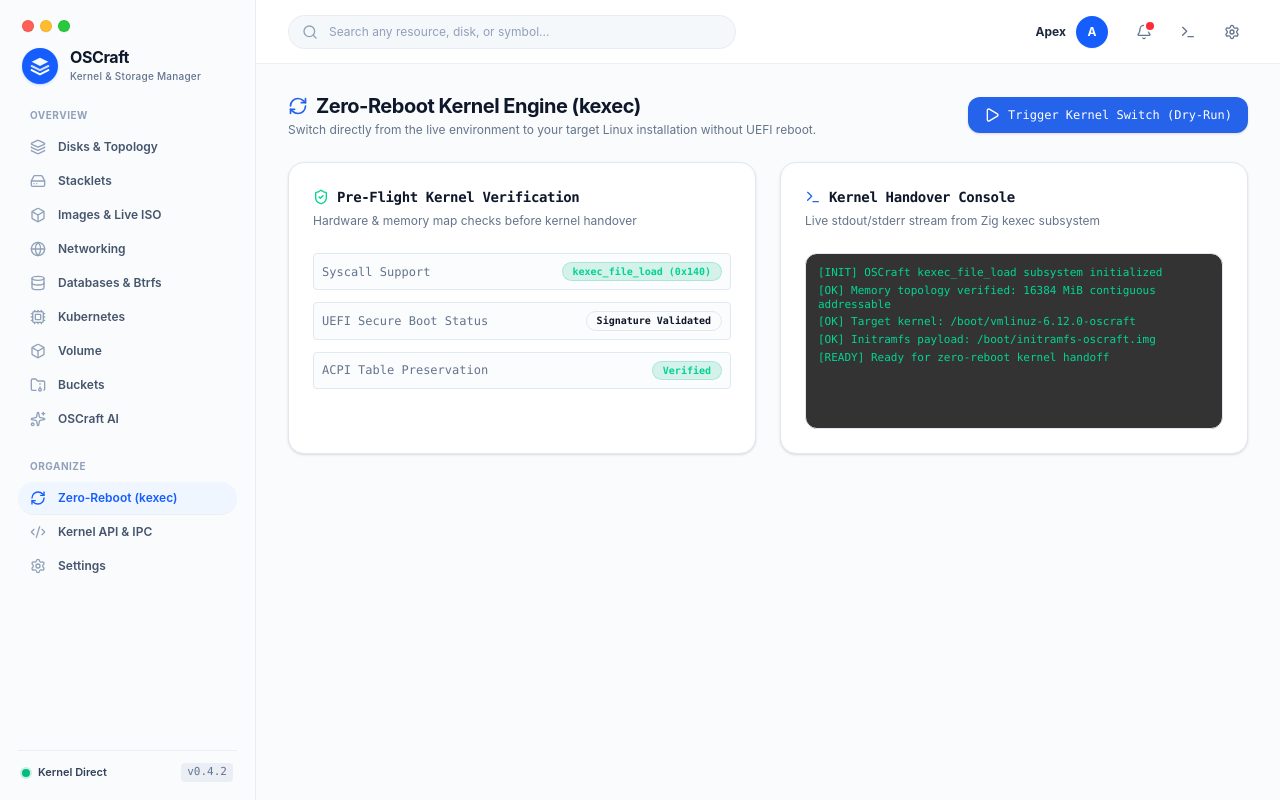
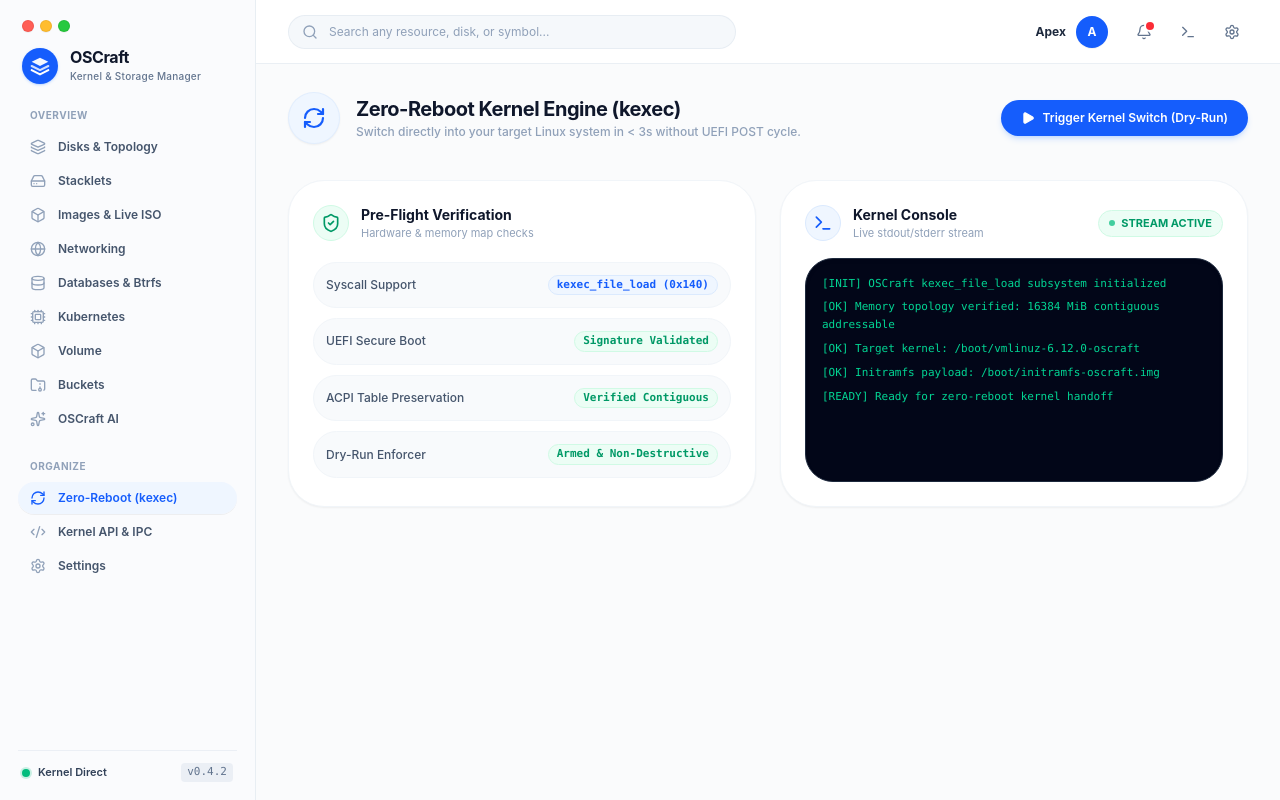
Before and after one commit to Judeadeniji/OSCraft, a React (Vite) app in the folder frontend/: page /#/kexec in a window 1280 px wide. Built offline with nearby package versions, Linux system fonts and the light colour scheme.

Commit message:
feat(frontend): redesign zero-reboot kexec view and remove component export

```diff
--- a/frontend/src/routes/kexec.tsx
+++ b/frontend/src/routes/kexec.tsx
@@ -1,15 +1,13 @@
 import { createFileRoute } from '@tanstack/react-router'
 import { useState } from 'react'
-import { RefreshCw, Play, CheckCircle2, ShieldCheck, Terminal } from 'lucide-react'
-import { Card, CardHeader, CardTitle, CardDescription, CardContent } from '@/components/ui/card'
+import { RefreshCw, Play, ShieldCheck, Terminal, CheckCircle2, AlertCircle } from 'lucide-react'
 import { Button } from '@/components/ui/button'
-import { Badge } from '@/components/ui/badge'
 
 export const Route = createFileRoute('/kexec')({
   component: KexecComponent,
 })
 
-export function KexecComponent() {
+function KexecComponent() {
   const [isRunning, setIsRunning] = useState(false)
   const [logs, setLogs] = useState<string[]>([
     '[INIT] OSCraft kexec_file_load subsystem initialized',
@@ -25,10 +23,10 @@ export function KexecComponent() {
     try {
       if (window.nanoui) {
         await window.nanoui.call('kernel.executeKexec', { dryRun: true })
-        setLogs((prev) => [...prev, '[SUCCESS] Kernel simulated switch complete. (Dry Run)'])
+        setLogs((prev) => [...prev, '[SUCCESS] Kernel simulated switch complete. (Dry Run Guaranteed)'])
       } else {
-        await new Promise((r) => setTimeout(r, 1000))
-        setLogs((prev) => [...prev, '[SIMULATION] Kernel simulated switch complete. (Dry Run)'])
+        await new Promise((r) => setTimeout(r, 900))
+        setLogs((prev) => [...prev, '[SIMULATION] Kernel simulated switch complete. (Dry Run Guaranteed)'])
       }
     } catch (err: any) {
       setLogs((prev) => [...prev, `[ERROR] kexec call failed: ${err.message}`])
@@ -38,72 +36,100 @@ export function KexecComponent() {
   }
 
   return (
-    <div className="space-y-6 max-w-5xl mx-auto">
-      <div className="flex items-center justify-between">
+    <div className="space-y-7 max-w-5xl mx-auto">
+      {/* Header */}
+      <div className="flex flex-col sm:flex-row sm:items-center justify-between gap-4 pb-2">
+        <div className="flex items-center gap-4">
+          <div className="size-13 rounded-2xl bg-blue-50 text-blue-600 flex items-center justify-center shadow-xs border border-blue-100/60">
+            <RefreshCw className="size-6 stroke-[2.2]" />
+          </div>
           <div>
-          <h1 className="text-xl font-bold tracking-tight text-foreground flex items-center gap-2">
-            <RefreshCw className="size-5 text-primary" />
+            <h1 className="text-xl font-bold tracking-tight text-slate-900 leading-tight">
               Zero-Reboot Kernel Engine (kexec)
             </h1>
-          <p className="text-xs text-muted-foreground mt-0.5">
-            Switch directly from the live environment to your target Linux installation without UEFI reboot.
+            <p className="text-xs font-medium text-slate-400 mt-0.5">
+              Switch directly into your target Linux system in &lt; 3s without UEFI POST cycle.
             </p>
           </div>
-        <Button
+        </div>
+
+        <button
           onClick={handleTriggerKexec}
           disabled={isRunning}
-          className="font-mono text-xs gap-2"
+          className="flex items-center gap-2 px-5 py-2.5 rounded-full bg-blue-600 hover:bg-blue-700 active:scale-95 text-white text-xs font-semibold shadow-md shadow-blue-500/20 transition-all cursor-pointer disabled:opacity-50"
         >
-          <Play className={`size-3.5 ${isRunning ? 'animate-spin' : ''}`} />
-          {isRunning ? 'Executing...' : 'Trigger Kernel Switch (Dry-Run)'}
-        </Button>
+          <Play className={`size-3.5 fill-current ${isRunning ? 'animate-spin' : ''}`} />
+          {isRunning ? 'Executing Switch...' : 'Trigger Kernel Switch (Dry-Run)'}
+        </button>
       </div>
 
       <div className="grid grid-cols-1 md:grid-cols-2 gap-6">
-        <Card>
-          <CardHeader>
-            <CardTitle className="text-sm font-mono flex items-center gap-2">
-              <ShieldCheck className="size-4 text-emerald-400" />
-              Pre-Flight Kernel Verification
-            </CardTitle>
-            <CardDescription className="text-xs">
-              Hardware & memory map checks before kernel handover
-            </CardDescription>
-          </CardHeader>
-          <CardContent className="space-y-3 font-mono text-xs">
-            <div className="flex items-center justify-between p-2 rounded bg-muted/60 border border-border">
-              <span className="text-muted-foreground">Syscall Support</span>
-              <Badge variant="success" className="font-mono text-[10px]">kexec_file_load (0x140)</Badge>
+        {/* Pre-Flight Kernel Verification Card */}
+        <div className="bg-white rounded-3xl border border-slate-100 shadow-xs p-6 space-y-5">
+          <div className="flex items-center gap-3">
+            <div className="size-9 rounded-xl bg-emerald-50 text-emerald-600 flex items-center justify-center border border-emerald-100">
+              <ShieldCheck className="size-5" />
             </div>
-            <div className="flex items-center justify-between p-2 rounded bg-muted/60 border border-border">
-              <span className="text-muted-foreground">UEFI Secure Boot Status</span>
-              <Badge variant="outline" className="font-mono text-[10px]">Signature Validated</Badge>
+            <div>
+              <h2 className="font-bold text-sm text-slate-900">Pre-Flight Verification</h2>
+              <p className="text-[11px] text-slate-400">Hardware & memory map checks</p>
             </div>
-            <div className="flex items-center justify-between p-2 rounded bg-muted/60 border border-border">
-              <span className="text-muted-foreground">ACPI Table Preservation</span>
-              <Badge variant="success" className="font-mono text-[10px]">Verified</Badge>
           </div>
-          </CardContent>
-        </Card>
 
-        <Card>
-          <CardHeader>
-            <CardTitle className="text-sm font-mono flex items-center gap-2">
-              <Terminal className="size-4 text-primary" />
-              Kernel Handover Console
-            </CardTitle>
-            <CardDescription className="text-xs">
-              Live stdout/stderr stream from Zig kexec subsystem
-            </CardDescription>
-          </CardHeader>
-          <CardContent>
-            <div className="h-44 overflow-y-auto rounded-md bg-black/80 border border-border p-3 font-mono text-[11px] space-y-1 text-emerald-400">
+          <div className="space-y-2.5 text-xs">
+            <div className="flex items-center justify-between p-3 rounded-2xl bg-slate-50 border border-slate-100">
+              <span className="text-slate-600 font-medium">Syscall Support</span>
+              <span className="font-mono text-[11px] font-bold text-blue-600 bg-blue-50 px-2 py-0.5 rounded-full border border-blue-100">
+                kexec_file_load (0x140)
+              </span>
+            </div>
+            <div className="flex items-center justify-between p-3 rounded-2xl bg-slate-50 border border-slate-100">
+              <span className="text-slate-600 font-medium">UEFI Secure Boot</span>
+              <span className="font-mono text-[11px] font-bold text-emerald-600 bg-emerald-50 px-2 py-0.5 rounded-full border border-emerald-100">
+                Signature Validated
+              </span>
+            </div>
+            <div className="flex items-center justify-between p-3 rounded-2xl bg-slate-50 border border-slate-100">
+              <span className="text-slate-600 font-medium">ACPI Table Preservation</span>
+              <span className="font-mono text-[11px] font-bold text-emerald-600 bg-emerald-50 px-2 py-0.5 rounded-full border border-emerald-100">
+                Verified Contiguous
+              </span>
+            </div>
+            <div className="flex items-center justify-between p-3 rounded-2xl bg-slate-50 border border-slate-100">
+              <span className="text-slate-600 font-medium">Dry-Run Enforcer</span>
+              <span className="font-mono text-[11px] font-bold text-emerald-600 bg-emerald-50 px-2 py-0.5 rounded-full border border-emerald-100">
+                Armed & Non-Destructive
+              </span>
+            </div>
+          </div>
+        </div>
+
+        {/* Live Terminal Console Card */}
+        <div className="bg-white rounded-3xl border border-slate-100 shadow-xs p-6 flex flex-col justify-between space-y-4">
+          <div className="flex items-center justify-between">
+            <div className="flex items-center gap-3">
+              <div className="size-9 rounded-xl bg-blue-50 text-blue-600 flex items-center justify-center border border-blue-100">
+                <Terminal className="size-5" />
+              </div>
+              <div>
+                <h2 className="font-bold text-sm text-slate-900">Kernel Console</h2>
+                <p className="text-[11px] text-slate-400">Live stdout/stderr stream</p>
+              </div>
+            </div>
+            <span className="inline-flex items-center gap-1.5 text-[11px] font-bold text-emerald-600 bg-emerald-50 px-2.5 py-1 rounded-full border border-emerald-100">
+              <span className="size-1.5 rounded-full bg-emerald-500 animate-pulse" />
+              STREAM ACTIVE
+            </span>
+          </div>
+
+          <div className="h-56 overflow-y-auto rounded-2xl bg-slate-950 p-4 font-mono text-[11px] space-y-1.5 text-emerald-400 shadow-inner border border-slate-800">
             {logs.map((log, i) => (
-                <div key={i} className="leading-tight">{log}</div>
+              <div key={i} className="leading-relaxed">
+                {log}
+              </div>
             ))}
           </div>
-          </CardContent>
-        </Card>
+        </div>
       </div>
     </div>
   )
```
Lines whose indentation alone changed are shown as unchanged.
